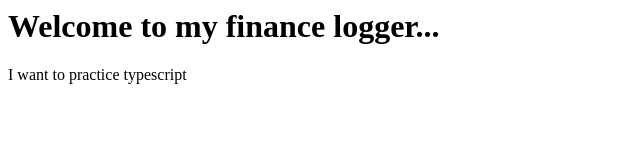
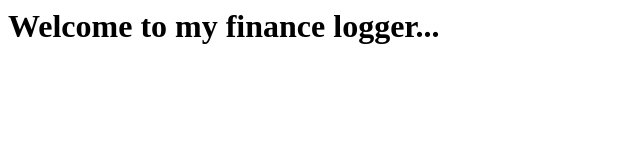
Before and after one commit to DAEM007/Finance-logger-project, a plain HTML site: page index.html in a window 1280 px wide. Shown: the whole page, without its empty margins (0-640 px from the left). Drawn offline with Linux system fonts and the light colour scheme.

Commit message:
removed paragraph

```diff
--- a/index.html
+++ b/index.html
@@ -8,7 +8,6 @@
 </head>
 <body>
     <h1>Welcome to my finance logger...</h1>
-    <p>I want to practice typescript</p>
 
     <script src="./sandbox.js"></script>
 </body>
```
